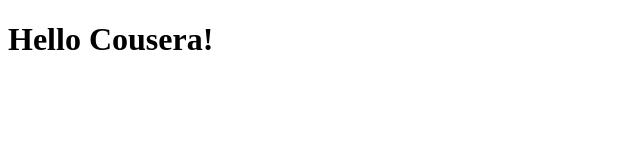
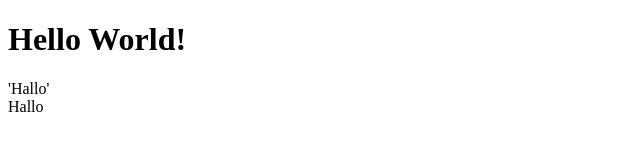
Before and after one commit to jjitss/coursera-test, a plain HTML site: page site/index.html in a window 1280 px wide. Shown: the whole page, without its empty margins (0-640 px from the left). Drawn offline with Linux system fonts and the light colour scheme.

Commit message:
My first page

```diff
--- a/site/index.html
+++ b/site/index.html
@@ -4,7 +4,15 @@
 	<title>Hello Coursera!</title>
 </head>
 <body>
-<h1>Hello Cousera!</h1>
+
+ <!-- H1 is ook flow content. h1 is the header type 1-->
+<h1>Hello World!</h1>
+
+ <!--Div statement The <div> tag defines a division or a section in an HTML document and is used to group block-elements to format them with CSS.-->
+ <div> 'Hallo' </div>
+
+<!-- Inline tag-->
+<span>Hallo</span>
 
 </body>
 </html>
```
